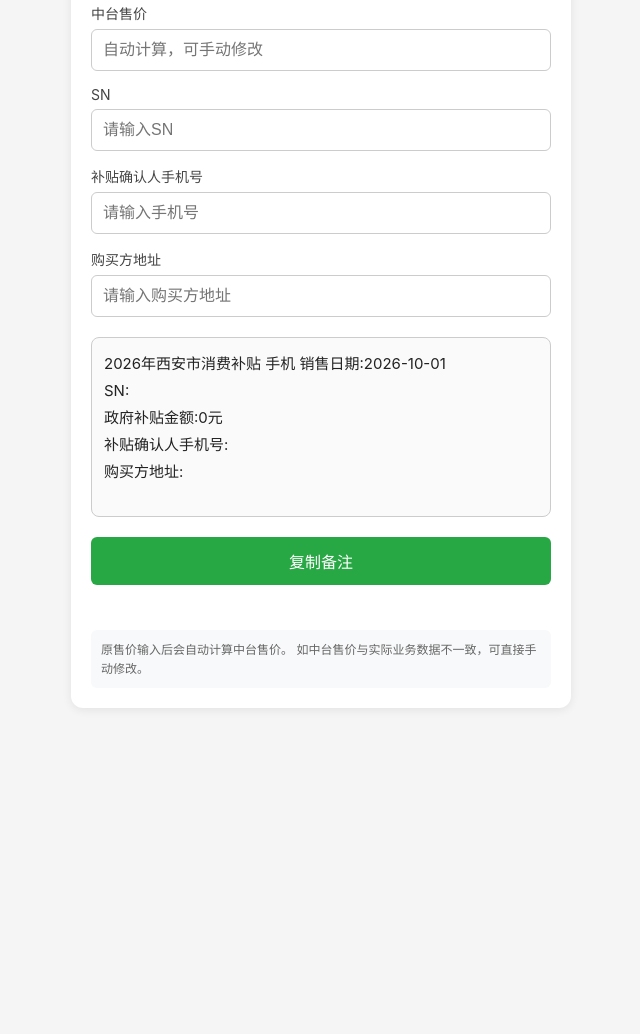
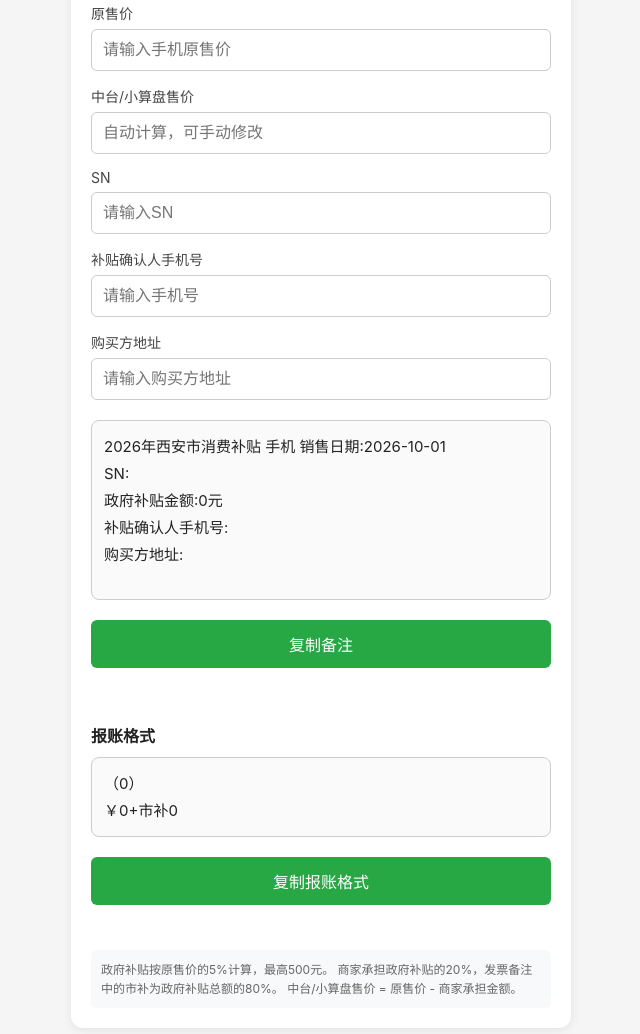
Before and after one commit to woaiyhh/shibu, a plain HTML site: page index.html in a window 1280 px wide. Shown: the part 260-1294 px from the top of the page, without its empty margins (319-959 px from the left). Before the commit the page ends 988 px from the top, so only its background shows below. Drawn offline with Linux system fonts and the light colour scheme.

Commit message:
Improve layout and comments in index.html
Refactor HTML structure and update comments for clarity.

```diff
--- a/index.html
+++ b/index.html
@@ -66,17 +66,26 @@ input:focus{
     box-shadow:0 0 0 2px rgba(40,167,69,.1);
 }
 
-.result{
+.result,
+.report-result{
     border:1px solid #ccc;
     border-radius:8px;
     padding:12px;
-    min-height:180px;
     white-space:pre-wrap;
     word-break:break-all;
     line-height:1.8;
-    margin:20px 0;
     background:#fafafa;
     font-size:15px;
+}
+
+.result{
+    min-height:180px;
+    margin:20px 0;
+}
+
+.report-result{
+    min-height:80px;
+    margin:10px 0 20px;
 }
 
 button{
@@ -116,6 +125,13 @@ button:active{
     line-height:1.6;
 }
 
+.section-title{
+    font-size:16px;
+    font-weight:bold;
+    margin-top:25px;
+    margin-bottom:10px;
+}
+
 @media (max-width:600px){
 
     body{
@@ -149,6 +165,16 @@ button:active{
 >
 
 
+<!-- 手机型号 -->
+
+<label>手机型号</label>
+
+<input
+    id="model"
+    placeholder="请输入手机型号"
+>
+
+
 <!-- 原售价 -->
 
 <label>原售价</label>
@@ -162,9 +188,9 @@ button:active{
 >
 
 
-<!-- 中台售价 -->
+<!-- 中台/小算盘售价 -->
 
-<label>中台售价</label>
+<label>中台/小算盘售价</label>
 
 <input
     type="number"
@@ -211,7 +237,7 @@ button:active{
 <div class="result" id="result"></div>
 
 
-<!-- 复制 -->
+<!-- 复制备注 -->
 
 <button onclick="copyText()">
     复制备注
@@ -220,9 +246,28 @@ button:active{
 <div class="success" id="success"></div>
 
 
+<!-- 报账格式 -->
+
+<div class="section-title">
+    报账格式
+</div>
+
+<div class="report-result" id="reportResult"></div>
+
+
+<!-- 复制报账格式 -->
+
+<button onclick="copyReport()">
+    复制报账格式
+</button>
+
+<div class="success" id="reportSuccess"></div>
+
+
 <div class="tip">
-    原售价输入后会自动计算中台售价。
-    如中台售价与实际业务数据不一致，可直接手动修改。
+    政府补贴按原售价的5%计算，最高500元。
+    商家承担政府补贴的20%，发票备注中的市补为政府补贴总额的80%。
+    中台/小算盘售价 = 原售价 - 商家承担金额。
 </div>
 
 </div>
@@ -235,37 +280,57 @@ button:active{
 // 获取元素
 // ===============================
 
-const date = document.getElementById("date");
+const date =
+    document.getElementById("date");
 
-const price = document.getElementById("price");
+const model =
+    document.getElementById("model");
 
-const middlePrice = document.getElementById("middlePrice");
+const price =
+    document.getElementById("price");
 
-const sn = document.getElementById("sn");
+const middlePrice =
+    document.getElementById("middlePrice");
 
-const phone = document.getElementById("phone");
+const sn =
+    document.getElementById("sn");
 
-const address = document.getElementById("address");
+const phone =
+    document.getElementById("phone");
 
-const result = document.getElementById("result");
+const address =
+    document.getElementById("address");
 
-const success = document.getElementById("success");
+const result =
+    document.getElementById("result");
+
+const reportResult =
+    document.getElementById("reportResult");
+
+const success =
+    document.getElementById("success");
+
+const reportSuccess =
+    document.getElementById("reportSuccess");
 
 
 // ===============================
 // 默认今天
-// 使用本地时间，避免 UTC 导致日期少一天
 // ===============================
 
 const today = new Date();
 
-const year = today.getFullYear();
+const year =
+    today.getFullYear();
 
-const month = String(today.getMonth() + 1).padStart(2,"0");
+const month =
+    String(today.getMonth() + 1).padStart(2,"0");
 
-const day = String(today.getDate()).padStart(2,"0");
+const day =
+    String(today.getDate()).padStart(2,"0");
 
-date.value = `${year}-${month}-${day}`;
+date.value =
+    `${year}-${month}-${day}`;
 
 
 // ===============================
@@ -278,9 +343,10 @@ function formatMoney(number){
         return "0";
     }
 
-    number = Math.round(
-        (number + Number.EPSILON) * 100
-    ) / 100;
+    number =
+        Math.round(
+            (number + Number.EPSILON) * 100
+        ) / 100;
 
     if(Number.isInteger(number)){
         return number.toString();
@@ -295,43 +361,54 @@ function formatMoney(number){
 
 
 // ===============================
-// 计算中台售价
+// 计算中台/小算盘售价
 //
-// 政府补贴 = 原售价 × 10%
-// 政府补贴最高 1000 元
+// 政府补贴 = 原售价 × 5%
+// 最高500元
 //
 // 商家承担 = 政府补贴 × 20%
 //
-// 中台售价 = 原售价 - 商家承担
+// 中台/小算盘售价
+// = 原售价 - 商家承担
 // ===============================
 
 function calculateMiddlePrice(){
 
-    const originalPrice = parseFloat(price.value);
+    const originalPrice =
+        parseFloat(price.value);
 
     if(
         isNaN(originalPrice) ||
         originalPrice <= 0
     ){
+
         middlePrice.value = "";
+
         calc();
+
         return;
+
     }
 
 
-    // 政府补贴金额
-    const governmentSubsidy = Math.min(
-        originalPrice * 0.10,
-        1000
-    );
+    // 政府补贴总额
+    // 5%，最高500元
+
+    const totalGovernmentSubsidy =
+        Math.min(
+            originalPrice * 0.05,
+            500
+        );
 
 
     // 商家承担20%
+
     const merchantShare =
-        governmentSubsidy * 0.20;
+        totalGovernmentSubsidy * 0.20;
 
 
-    // 中台售价
+    // 中台/小算盘售价
+
     const calculatedMiddlePrice =
         originalPrice - merchantShare;
 
@@ -346,7 +423,7 @@ function calculateMiddlePrice(){
 
 
 // ===============================
-// 生成最终备注
+// 生成最终备注 + 报账格式
 // ===============================
 
 function calc(){
@@ -358,38 +435,29 @@ function calc(){
         parseFloat(middlePrice.value) || 0;
 
 
-    /*
-        顾客实际享受的政府补贴：
+    // ===============================
+    // 政府补贴
+    //
+    // 原售价 × 5%
+    // 最高500元
+    // ===============================
 
-        原售价 - 中台售价
-        = 商家承担部分
-
-        商家承担部分 ÷ 20%
-        = 政府补贴总额
-
-        政府补贴总额 × 80%
-        = 顾客实际补贴
-
-        因此：
-
-        (原售价 - 中台售价) × 4
-
-    */
+    let totalGovernmentSubsidy = 0;
 
     let actualSubsidy = 0;
 
 
-    if(
-        originalPrice > 0 &&
-        actualMiddlePrice > 0 &&
-        originalPrice >= actualMiddlePrice
-    ){
+    if(originalPrice > 0){
 
-        const merchantShare =
-            originalPrice - actualMiddlePrice;
+        totalGovernmentSubsidy =
+            Math.min(
+                originalPrice * 0.05,
+                500
+            );
 
-        const totalGovernmentSubsidy =
-            merchantShare / 0.20;
+
+        // 发票备注中的市补
+        // = 政府补贴总额 × 80%
 
         actualSubsidy =
             totalGovernmentSubsidy * 0.80;
@@ -398,7 +466,32 @@ function calc(){
 
 
     // ===============================
-    // 最终备注模板
+    // 报账金额
+    //
+    // = 中台/小算盘售价 - 市补
+    // ===============================
+
+    let reimbursementPrice = 0;
+
+
+    if(actualMiddlePrice > 0){
+
+        reimbursementPrice =
+            actualMiddlePrice - actualSubsidy;
+
+    }
+
+
+    // 防止浮点数出现极小误差
+
+    reimbursementPrice =
+        Math.round(
+            (reimbursementPrice + Number.EPSILON) * 100
+        ) / 100;
+
+
+    // ===============================
+    // 最终备注
     // ===============================
 
     result.innerText =
@@ -408,12 +501,21 @@ SN:${sn.value}
 补贴确认人手机号:${phone.value}
 购买方地址:${address.value}`;
 
+
+    // ===============================
+    // 报账格式
+    // ===============================
+
+    reportResult.innerText =
+`${model.value}（${formatMoney(actualMiddlePrice)}）
+￥${formatMoney(reimbursementPrice)}+市补${formatMoney(actualSubsidy)}`;
+
 }
 
 
 // ===============================
 // 原售价输入
-// 自动计算中台售价
+// 自动计算中台/小算盘售价
 // ===============================
 
 price.addEventListener(
@@ -423,7 +525,7 @@ price.addEventListener(
 
 
 // ===============================
-// 中台售价允许手动修改
+// 中台/小算盘售价允许手动修改
 // ===============================
 
 middlePrice.addEventListener(
@@ -438,6 +540,11 @@ middlePrice.addEventListener(
 
 date.addEventListener(
     "change",
+    calc
+);
+
+model.addEventListener(
+    "input",
     calc
 );
 
@@ -476,7 +583,8 @@ async function copyText(){
             result.innerText
         );
 
-        success.innerText = "已复制";
+        success.innerText =
+            "已复制";
 
         setTimeout(()=>{
             success.innerText = "";
@@ -486,19 +594,21 @@ async function copyText(){
 
     catch(error){
 
-        // 兼容部分浏览器
-
         const textarea =
             document.createElement("textarea");
 
         textarea.value =
             result.innerText;
 
-        textarea.style.position = "fixed";
+        textarea.style.position =
+            "fixed";
 
-        textarea.style.opacity = "0";
+        textarea.style.opacity =
+            "0";
 
-        document.body.appendChild(textarea);
+        document.body.appendChild(
+            textarea
+        );
 
         textarea.select();
 
@@ -506,7 +616,8 @@ async function copyText(){
 
             document.execCommand("copy");
 
-            success.innerText = "已复制";
+            success.innerText =
+                "已复制";
 
         }
 
@@ -517,11 +628,82 @@ async function copyText(){
 
         }
 
-        document.body.removeChild(textarea);
-
+        document.body.removeChild(
+            textarea
+        );
 
         setTimeout(()=>{
             success.innerText = "";
+        },1500);
+
+    }
+
+}
+
+
+// ===============================
+// 复制报账格式
+// ===============================
+
+async function copyReport(){
+
+    try{
+
+        await navigator.clipboard.writeText(
+            reportResult.innerText
+        );
+
+        reportSuccess.innerText =
+            "已复制";
+
+        setTimeout(()=>{
+            reportSuccess.innerText = "";
+        },1500);
+
+    }
+
+    catch(error){
+
+        const textarea =
+            document.createElement("textarea");
+
+        textarea.value =
+            reportResult.innerText;
+
+        textarea.style.position =
+            "fixed";
+
+        textarea.style.opacity =
+            "0";
+
+        document.body.appendChild(
+            textarea
+        );
+
+        textarea.select();
+
+        try{
+
+            document.execCommand("copy");
+
+            reportSuccess.innerText =
+                "已复制";
+
+        }
+
+        catch(e){
+
+            reportSuccess.innerText =
+                "复制失败，请手动复制";
+
+        }
+
+        document.body.removeChild(
+            textarea
+        );
+
+        setTimeout(()=>{
+            reportSuccess.innerText = "";
         },1500);
 
     }
```
